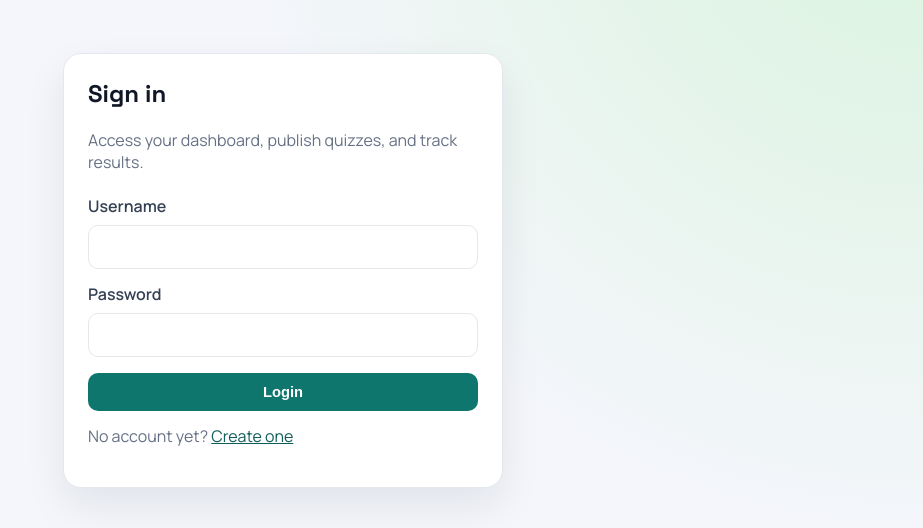
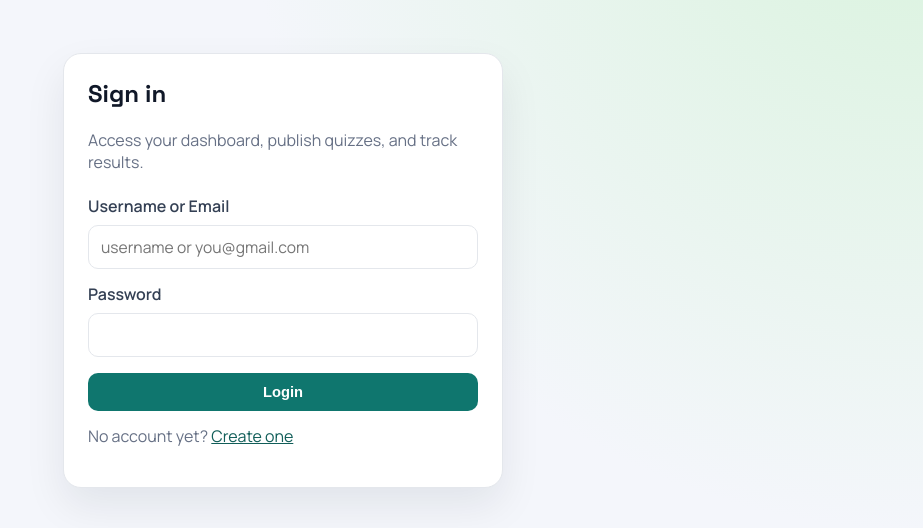
Before and after one commit to raisuraj2004/QuizWebsite, a Flask app: page /login in a window 1280 px wide. Shown: the part 147-675 px from the top of the page, without its empty margins (357-1280 px from the left). Run offline with Flask 3, Linux system fonts and the light colour scheme.

Commit message:
Allow login with username or email

```diff
--- a/app.py
+++ b/app.py
@@ -185,6 +185,10 @@ def clean_text(value, max_len):
     return (value or "").strip()[:max_len]
 
 
+def normalize_email(value):
+    return clean_text(value, 120).lower()
+
+
 def parse_quiz_code(raw_code):
     code = (raw_code or "").strip().upper()
     if re.fullmatch(r"[A-Z0-9]{6}", code):
@@ -230,7 +234,7 @@ def register():
             return redirect(url_for("register"))
 
         username = clean_text(request.form.get("username"), 30)
-        email = clean_text(request.form.get("email"), 120)
+        email = normalize_email(request.form.get("email"))
         password = request.form.get("password", "")
 
         if not re.fullmatch(r"[A-Za-z0-9_]{3,30}", username):
@@ -286,7 +290,7 @@ def login():
             flash("Too many login attempts. Try again in a minute.", "error")
             return redirect(url_for("login"))
 
-        username = clean_text(request.form.get("username"), 30)
+        login_id = clean_text(request.form.get("username"), 120)
         password = request.form.get("password", "")
 
         db = get_db()
@@ -295,9 +299,9 @@ def login():
             """
             SELECT id, username, role, password_hash
             FROM users
-            WHERE username = ?
+            WHERE username = ? OR LOWER(email) = LOWER(?)
             """,
-            (username,),
+            (login_id, login_id),
         )
         user = cur.fetchone()
         db.close()
--- a/templates/login.html
+++ b/templates/login.html
@@ -9,8 +9,8 @@
         <form method="POST" class="stack-form">
             <input type="hidden" name="csrf_token" value="{{ csrf_token() }}">
 
-            <label for="username">Username</label>
-            <input id="username" type="text" name="username" required autocomplete="username">
+            <label for="username">Username or Email</label>
+            <input id="username" type="text" name="username" required autocomplete="username" placeholder="username or you@gmail.com">
 
             <label for="password">Password</label>
             <input id="password" type="password" name="password" required autocomplete="current-password">
```
